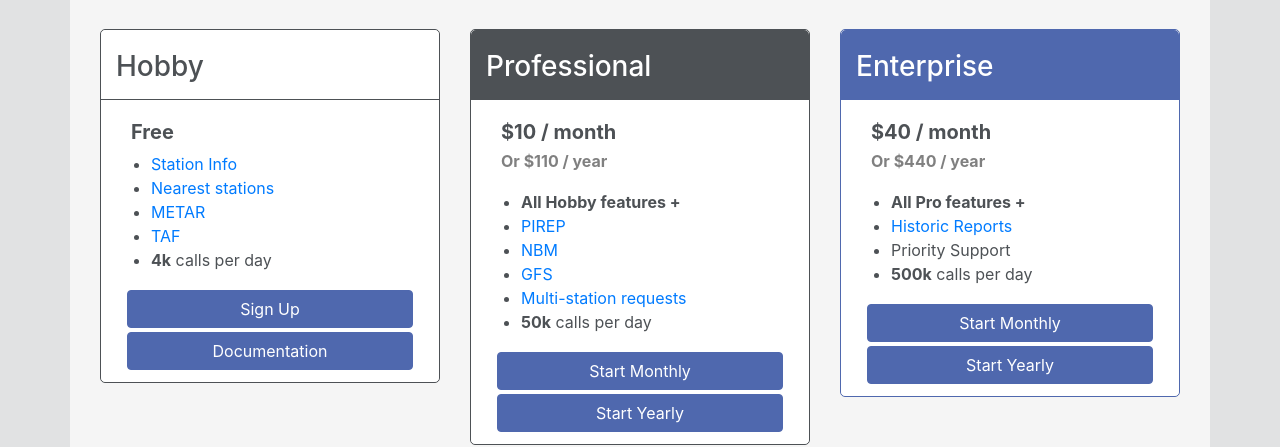
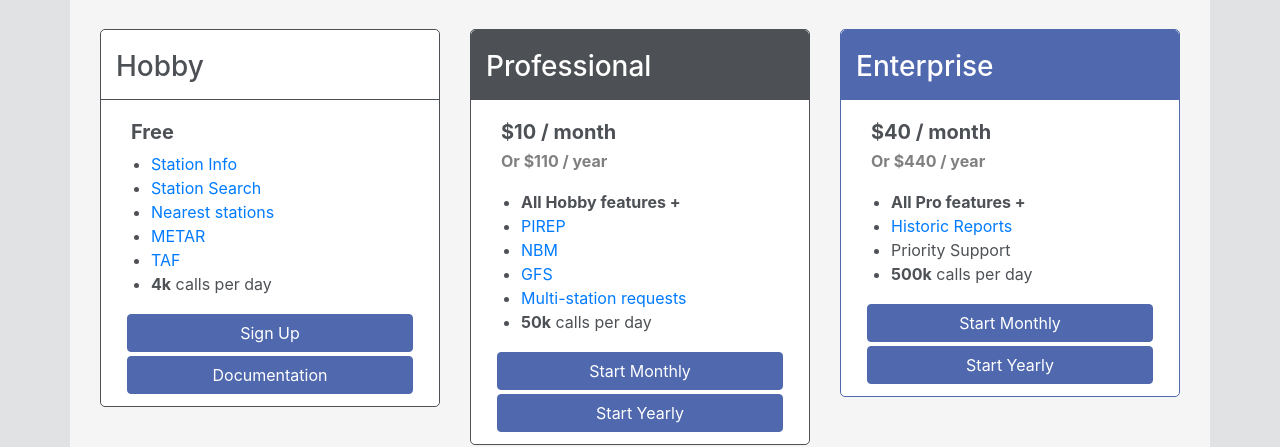
Before and after one commit to avwx-rest/avwx-account, a Flask app: template avwx_account/templates/index.html in a window 1280 px wide. Shown: the part 185-632 px from the top of the page. Run offline with Flask 2, Linux system fonts and the light colour scheme; the template is opened without the code that fills it, so the values that code supplies are empty; some libraries are stand-ins or nearby versions.

Commit message:
Add station search link

```diff
--- a/avwx_account/templates/include/plans.html
+++ b/avwx_account/templates/include/plans.html
@@ -9,6 +9,7 @@
                     <h5><b>Free</b></h5>
                     <ul>
                         <li><a href="https://avwx.docs.apiary.io/#reference/0/station">Station Info</a></li>
+                        <li><a href="https://avwx.docs.apiary.io/#reference/0/station-search">Station Search</a></li>
                         <li><a href="https://avwx.docs.apiary.io/#reference/0/nearest-stations">Nearest stations</a></li>
                         <li><a href="https://avwx.docs.apiary.io/#reference/0/metar">METAR</a></li>
                         <li><a href="https://avwx.docs.apiary.io/#reference/0/taf">TAF</a></li>
```
